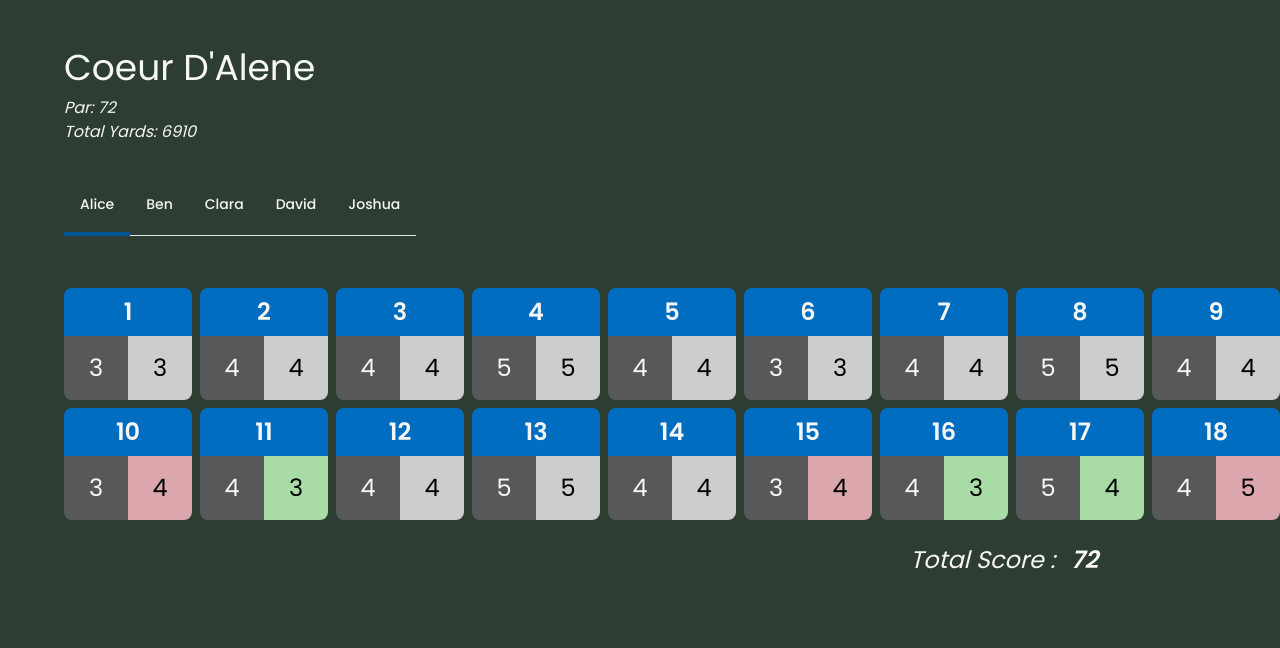
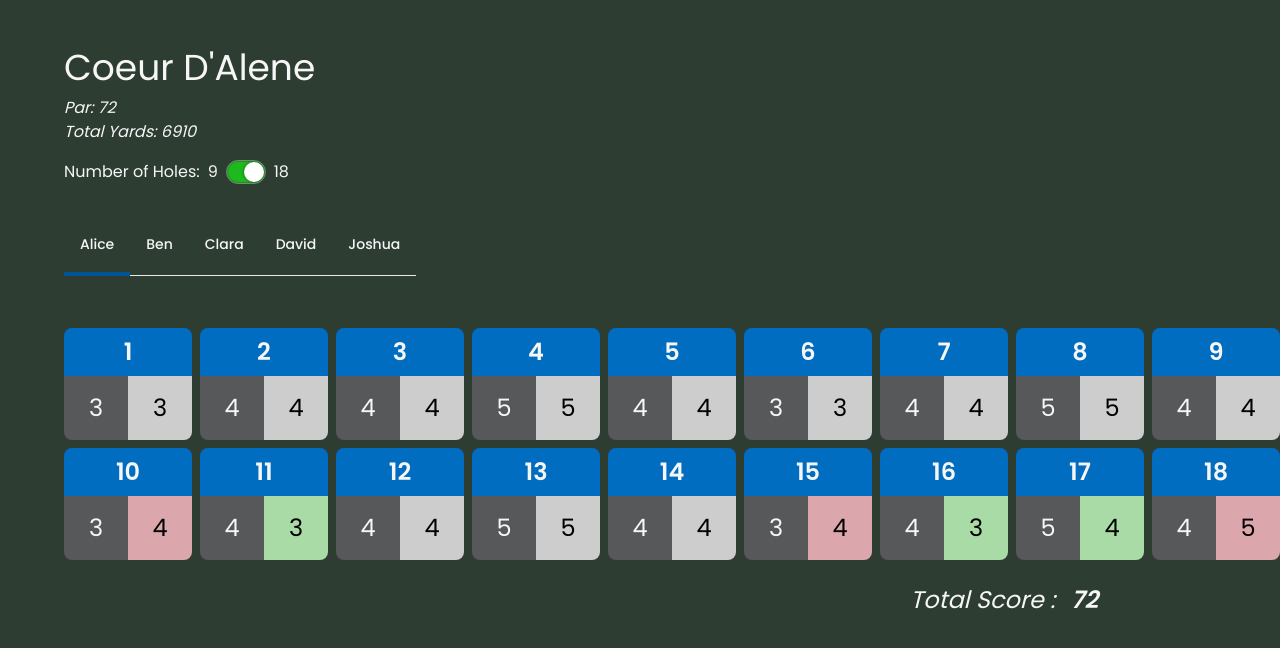
Before and after one commit to briantweed/golf-buddy, a Next.js app: page / in a window 1280 px wide. Shown: the top 648 px of the page. Built offline with nearby package versions, Linux system fonts and the light colour scheme.

Commit message:
init commit

```diff
--- /dev/null
+++ b/src/components/ToggleSwitch/index.js
@@ -0,0 +1,28 @@
+import {Switch} from "@base-ui-components/react/switch";
+import styles from "./styles.module.scss";
+
+
+const ToggleSwitch = (props) => {
+
+    const {
+        id,
+        isActive,
+        handleChange
+    } = props;
+
+
+    return (
+        <Switch.Root
+            id={id}
+            checked={isActive}
+            className={styles.contents}
+            onCheckedChange={handleChange}
+        >
+            <Switch.Thumb className={styles.thumb} />
+        </Switch.Root>
+    );
+
+};
+
+
+export default ToggleSwitch;
--- /dev/null
+++ b/src/components/ToggleSwitch/styles.module.scss
@@ -0,0 +1,34 @@
+.contents {
+    @apply relative;
+    @apply flex appearance-none;
+    @apply w-10 h-6;
+    @apply border border-grey rounded-3xl;
+
+    padding: 1px;
+    background-image: linear-gradient(to right, #1eb91e 35%, #222 65%);
+    background-size: 6.5rem 100%;
+    background-position-x: 100%;
+    transition-property: background-position, box-shadow;
+    transition-timing-function: cubic-bezier(0.26, 0.75, 0.38, 0.45);
+    transition-duration: 125ms;
+
+    box-shadow: inset 0 0 1px 1px rgba(0, 0, 0, 0.2);
+
+    &[data-checked] {
+        background-position-x: 0;
+    }
+
+    .thumb {
+        @apply h-full bg-white rounded-50;
+        aspect-ratio: 1 / 1;
+        background-color: #fff;
+        transition: translate 150ms ease;
+        box-shadow: -1px 0 3px rgba(0, 0, 0, 0.3);
+
+        &[data-checked] {
+            translate: 1rem 0;
+        }
+
+    }
+
+}
--- a/src/files/config/test-game.js
+++ b/src/files/config/test-game.js
@@ -1,6 +1,6 @@
 export const ROUND_TYPE = {
-    HALF: "HALF",
-    FULL: "FULL",
+    HALF: 9,
+    FULL: 18,
 };
 
 const testGame = {
--- a/src/pages/index.js
+++ b/src/pages/index.js
@@ -1,14 +1,22 @@
 import testGame, {ROUND_TYPE} from "@files/config/test-game";
 import TabWidget from "@components/widgets/TabWidget";
+import ToggleSwitch from "@components/ToggleSwitch";
+import {useState} from "react";
 
 
 const Page = () => {
+
+    const [roundLength, setRoundLength] = useState(testGame.RoundType);
+
+    const handleChange = () => {
+        setRoundLength((roundLength) => roundLength === ROUND_TYPE.FULL ? ROUND_TYPE.HALF : ROUND_TYPE.FULL );
+    };
 
 
     const tabs = testGame.Players.map((Player, index) => {
         return {
             "label": Player.Name,
-            "content": <ScoreCard key={index} id={index}/>
+            "content": <ScoreCard key={index} id={index} roundLength={roundLength}/>
         };
     });
 
@@ -26,6 +34,16 @@ const Page = () => {
                     <br/>
                     <i>Total Yards: {courseTotalYards}</i>
                 </h2>
+                <div className="flex gap-2 text-base mt-4">
+                    <span>Number of Holes: </span>
+                    <span>9</span>
+                    <ToggleSwitch
+                        id={"NumberOfHoles"}
+                        isActive={roundLength === ROUND_TYPE.FULL}
+                        handleChange={handleChange}
+                    />
+                    <span>18</span>
+                </div>
             </section>
 
             <section className={"px-16"}>
@@ -40,14 +58,19 @@ const Page = () => {
 
 const ScoreCard = (props) => {
 
-    const {id} = props;
+    const {
+        id,
+        roundLength
+    } = props;
+
+    const isFullRound = roundLength === ROUND_TYPE.FULL;
 
     const FrontNine = testGame.Players[id].Scores.slice(0, 9);
     const BackNine = testGame.Players[id].Scores.slice(9, 18);
 
     const FrontNineScore = FrontNine.reduce((sum, item) => sum + item.Stroke, 0);
     const BackNineScore = BackNine.reduce((sum, item) => sum + item.Stroke, 0);
-    const TotalPlayerScore = FrontNineScore + BackNineScore;
+    const TotalPlayerScore = FrontNineScore + (isFullRound ? BackNineScore : 0);
 
     return (
         <section className={"flex flex-col gap-2 justify-center items-start pt-8 pb-2.5"}>
@@ -86,7 +109,7 @@ const ScoreCard = (props) => {
 
             </div>
 
-            {testGame.RoundType === ROUND_TYPE.FULL && (
+            {isFullRound && (
                 <div className={"flex gap-2"}>
                     {BackNine.map((score, index) => {
                         const parValue = testGame.Holes[index].Par;
```
